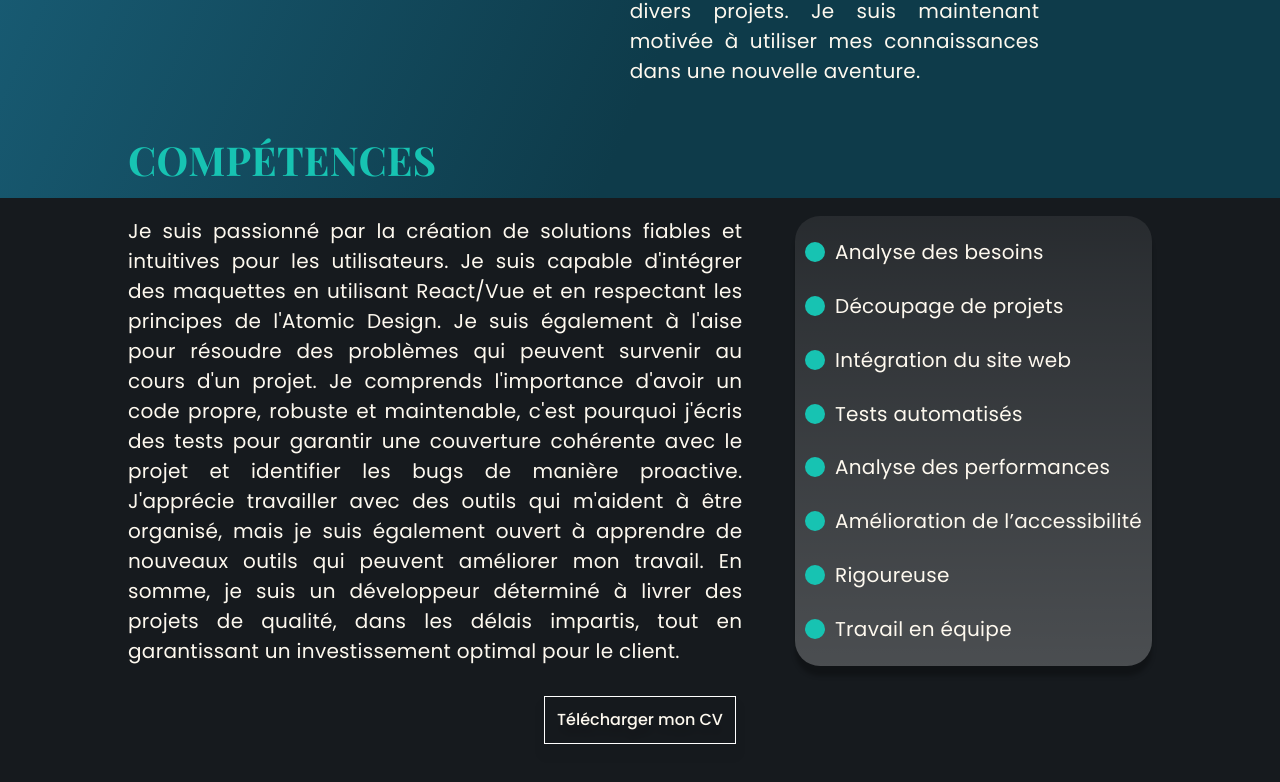
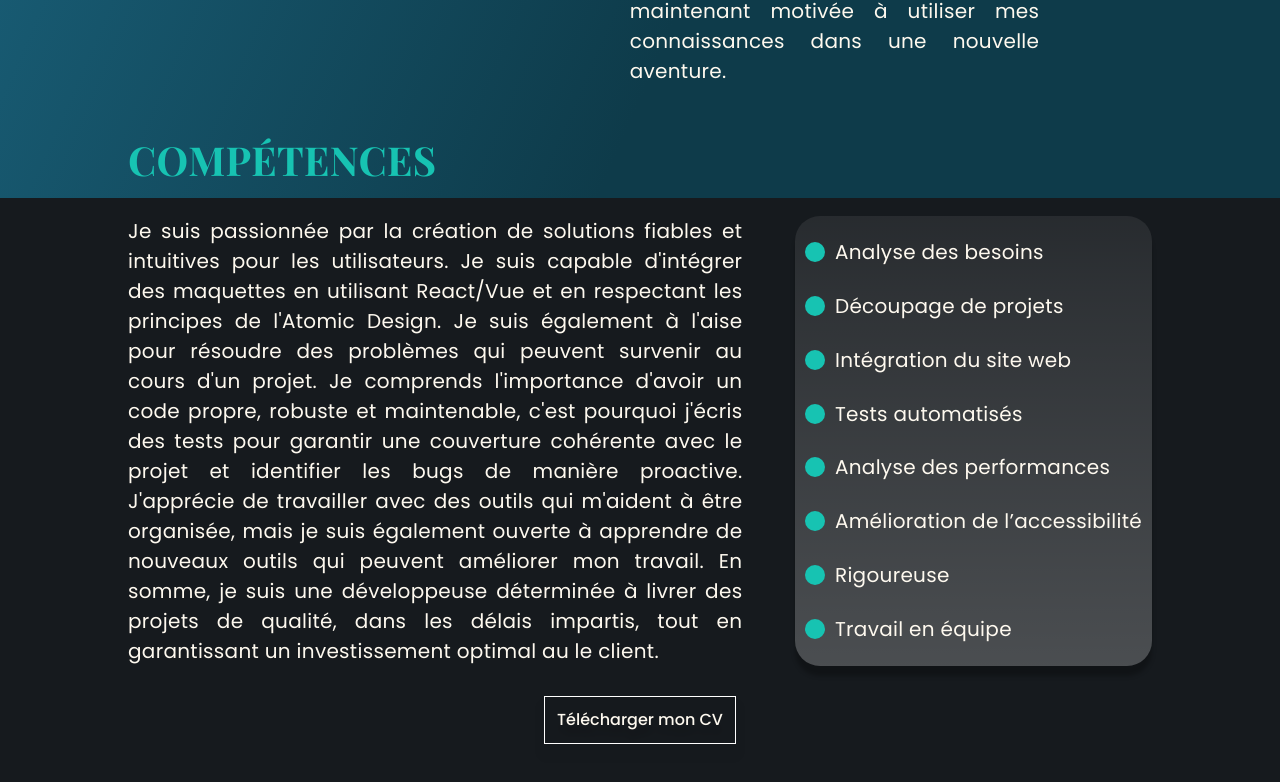
Before and after one commit to Cecilia-Giusti/portfolio, a React (Create React App) app: page /#/ in a window 1280 px wide. Shown: the part 1402-2184 px from the top of the page. Built offline with nearby package versions, Linux system fonts and the light colour scheme.

Commit message:
:fire: remove localstorage to state

```diff
--- a/src/App.tsx
+++ b/src/App.tsx
@@ -3,12 +3,22 @@ import { HashRouter } from "react-router-dom";
 import Project from "./components/Project";
 import Error from "./pages/Error";
 import Home from "./pages/Home";
+import { useState } from "react";
 
 const App = () => {
+  const [lastVisitedSection, setLastVisitedSection] = useState(0);
   return (
     <HashRouter>
       <Routes>
-        <Route path='/' element={<Home />} />
+        <Route
+          path='/'
+          element={
+            <Home
+              setLastVisitedSection={setLastVisitedSection}
+              lastVisitedSection={lastVisitedSection}
+            />
+          }
+        />
         <Route path='/mes-projets/:id' element={<Project />} />
         <Route path='*' element={<Error />} />
       </Routes>
--- a/src/components/AboutMe.tsx
+++ b/src/components/AboutMe.tsx
@@ -23,8 +23,8 @@ const AboutMe = forwardRef<HTMLDivElement, aboutmeInt>((props, ref) => {
           />
           <p className='section-aboutMe-paragraph'>
             En tant que manager pendant des années, j'ai appris à être
-            méthodique, travailler en équipe et à être polyvalente. J'ai alors
-            décidé de faire passer ma passion en premier en devenant Développeur
+            méthodique, travailler en équipe et à être polyvalente. J'ai décidé
+            de faire passer ma passion en premier en devenant Développeur
             Front-End. Après avoir suivi une formation diplômante, j'ai pu
             mettre mes compétences en pratique à travers divers projets. Je suis
             maintenant motivée à utiliser mes connaissances dans une nouvelle
--- a/src/components/Realisations.tsx
+++ b/src/components/Realisations.tsx
@@ -1,7 +1,7 @@
 import Title from "./Title";
 import projects from "../data/database.json";
 import ProjectCard from "./ProjectCard";
-import { Link } from "react-router-dom";
+import { Link, useNavigate } from "react-router-dom";
 import gsap from "gsap";
 import ScrollTrigger from "gsap/ScrollTrigger";
 import { forwardRef, useEffect, useState } from "react";
@@ -18,12 +18,20 @@ interface Project {
 
 interface realisationsInt {
   ref?: React.RefObject<HTMLDivElement>;
+  setLastVisitedSection: React.Dispatch<React.SetStateAction<number>>;
 }
 
 const Realisations = forwardRef<HTMLDivElement, realisationsInt>(
   (props, ref) => {
-    const handleLinkClick = () => {
-      localStorage.setItem("lastVisitedSection", window.scrollY.toString());
+    const navigate = useNavigate();
+    const handleLinkClick = (
+      event: { preventDefault: () => void },
+      id: number
+    ) => {
+      event.preventDefault();
+      props.setLastVisitedSection(window.pageYOffset);
+      console.log(window.pageYOffset);
+      navigate(`/mes-projets/${id}`);
       window.scrollTo(0, 0);
     };
 
@@ -45,7 +53,7 @@ const Realisations = forwardRef<HTMLDivElement, realisationsInt>(
                 key={id}>
                 <Link
                   to={`/mes-projets/${project.id}`}
-                  onClick={handleLinkClick}
+                  onClick={(event) => handleLinkClick(event, project.id)}
                   className='section-realisations-link'>
                   <ProjectCard
                     name={
--- a/src/components/Skills.tsx
+++ b/src/components/Skills.tsx
@@ -16,19 +16,20 @@ const Skills = forwardRef<HTMLDivElement, skillsInt>((props, ref) => {
         <Title text='COMPÉTENCES' numberTitle={2} />
         <article className='section-skills-article'>
           <p className='section-skills-text'>
-            Je suis passionné par la création de solutions fiables et intuitives
-            pour les utilisateurs. Je suis capable d'intégrer des maquettes en
-            utilisant React/Vue et en respectant les principes de l'Atomic
-            Design. Je suis également à l'aise pour résoudre des problèmes qui
-            peuvent survenir au cours d'un projet. Je comprends l'importance
-            d'avoir un code propre, robuste et maintenable, c'est pourquoi
-            j'écris des tests pour garantir une couverture cohérente avec le
-            projet et identifier les bugs de manière proactive. J'apprécie
-            travailler avec des outils qui m'aident à être organisé, mais je
-            suis également ouvert à apprendre de nouveaux outils qui peuvent
-            améliorer mon travail. En somme, je suis un développeur déterminé à
-            livrer des projets de qualité, dans les délais impartis, tout en
-            garantissant un investissement optimal pour le client.
+            Je suis passionnée par la création de solutions fiables et
+            intuitives pour les utilisateurs. Je suis capable d'intégrer des
+            maquettes en utilisant React/Vue et en respectant les principes de
+            l'Atomic Design. Je suis également à l'aise pour résoudre des
+            problèmes qui peuvent survenir au cours d'un projet. Je comprends
+            l'importance d'avoir un code propre, robuste et maintenable, c'est
+            pourquoi j'écris des tests pour garantir une couverture cohérente
+            avec le projet et identifier les bugs de manière proactive.
+            J'apprécie de travailler avec des outils qui m'aident à être
+            organisée, mais je suis également ouverte à apprendre de nouveaux
+            outils qui peuvent améliorer mon travail. En somme, je suis une
+            développeuse déterminée à livrer des projets de qualité, dans les
+            délais impartis, tout en garantissant un investissement optimal au
+            le client.
           </p>
           <div className='section-skills-card'>
             <ul className='section-skills-list'>
--- a/src/pages/Home.tsx
+++ b/src/pages/Home.tsx
@@ -9,29 +9,24 @@ import ScrollTrigger from "gsap/ScrollTrigger";
 
 gsap.registerPlugin(ScrollTrigger);
 
-const Home = () => {
+interface homeInt {
+  setLastVisitedSection: React.Dispatch<React.SetStateAction<number>>;
+  lastVisitedSection: number;
+}
+
+const Home = ({ setLastVisitedSection, lastVisitedSection }: homeInt) => {
   const [skillsSection, setSkillsSection] = useState<HTMLElement | null>(null);
   const [realisationsSection, setRealisationsSection] =
     useState<HTMLElement | null>(null);
   const appRef = useRef(null);
   const aboutMeRef = useRef(null);
   const skillsRef = useRef(null);
-  const lastVisitedSection = localStorage.getItem("lastVisitedSection");
 
   useEffect(() => {
-    if (lastVisitedSection) {
-      window.scrollTo({ top: Number(lastVisitedSection), behavior: "auto" });
-    }
-
-    window.onbeforeunload = () => {
-      localStorage.removeItem("lastVisitedSection");
-    };
-    window.onunload = () => {
-      localStorage.removeItem("lastVisitedSection");
-      window.scrollTo(0, 0);
-    };
     setSkillsSection(document.getElementById("skills"));
     setRealisationsSection(document.getElementById("realisations"));
+
+    window.scrollTo({ top: lastVisitedSection, behavior: "auto" });
 
     const aboutMeProperties = { y: "-40vh" };
 
@@ -108,7 +103,7 @@ const Home = () => {
       <Header skillsDom={skillsSection} realisationsDom={realisationsSection} />
       <AboutMe ref={aboutMeRef} />
       <Skills ref={skillsRef} />
-      <Realisations />
+      <Realisations setLastVisitedSection={setLastVisitedSection} />
       <Footer />
     </div>
   );
```
